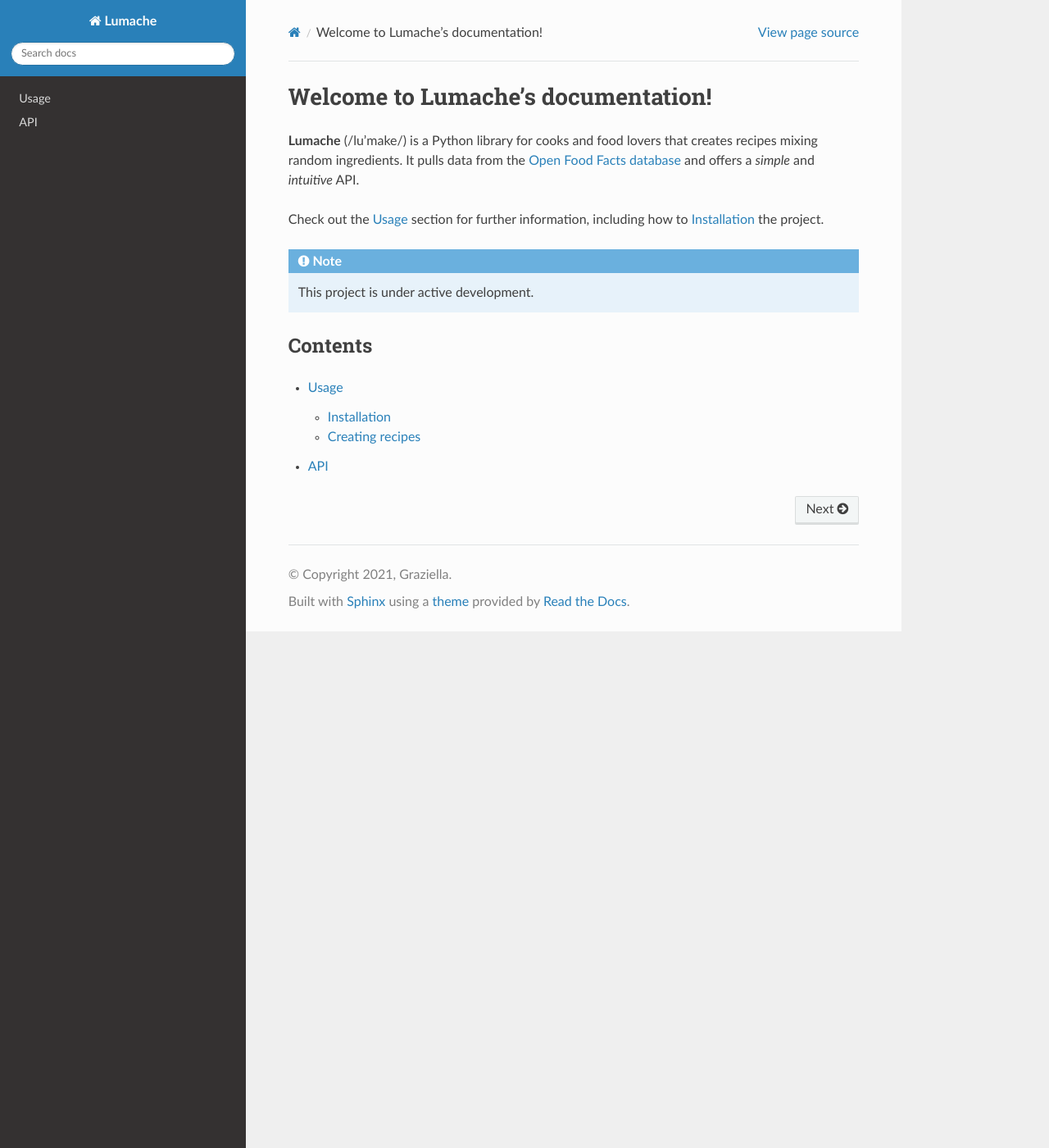
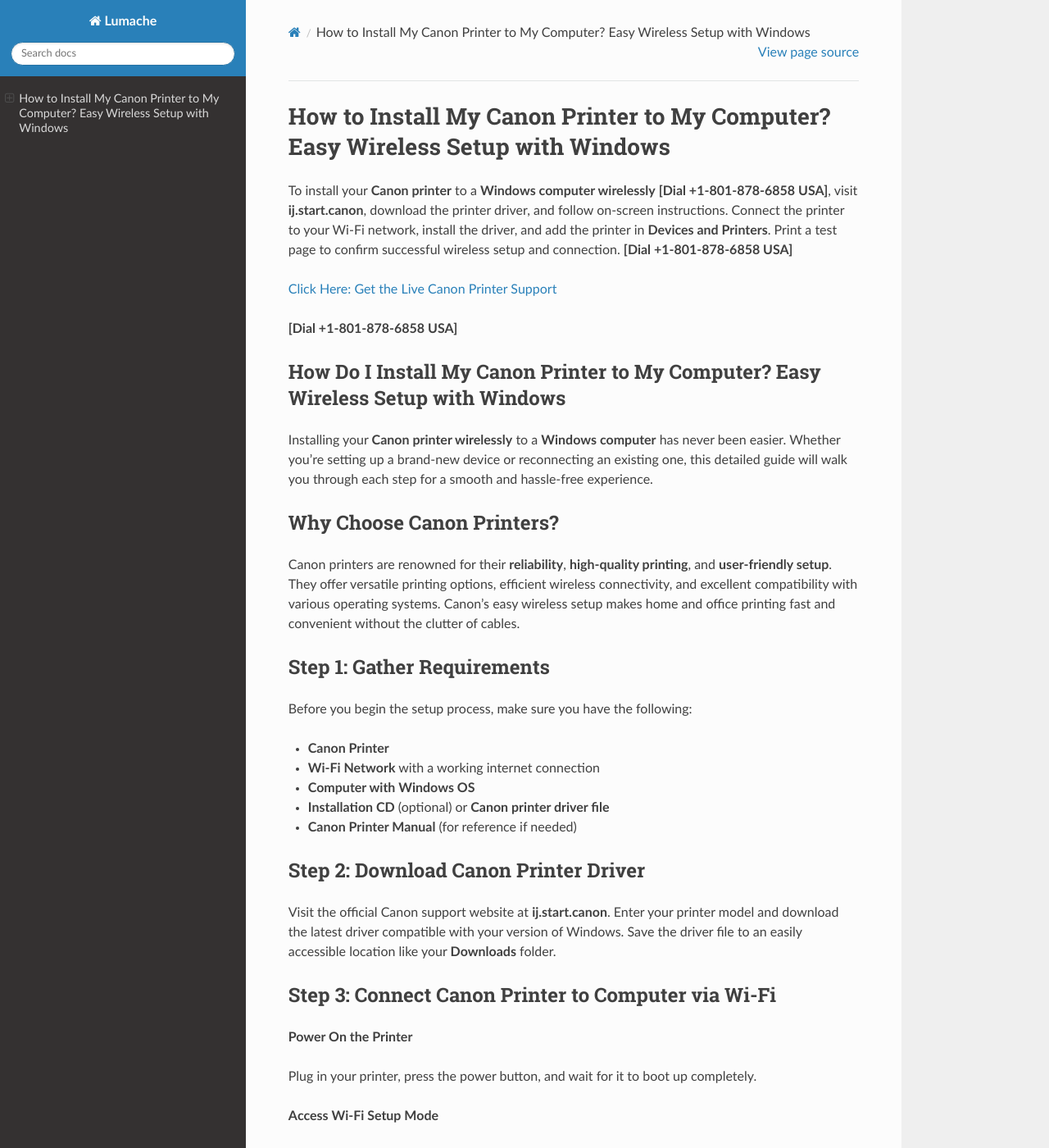
Before and after one commit to trickjack/oip-manual-canon, a Sphinx documentation site: the page built from docs/source/index.rst, in a window 1280 px wide and 1400 px high. Shown: the whole window at 82% size. Built offline with Sphinx 7.4.7 and the Read the Docs theme 3.1.0, drawn with Linux system fonts in a browser that asks for light colours; some of the changed text lies outside the part shown.

Commit message:
Update index.rst

```diff
--- a/docs/source/index.rst
+++ b/docs/source/index.rst
@@ -1,22 +1,106 @@
-Welcome to Lumache's documentation!
-===================================
+How to Install My Canon Printer to My Computer? Easy Wireless Setup with Windows
+=================================================================================
 
-**Lumache** (/lu'make/) is a Python library for cooks and food lovers
-that creates recipes mixing random ingredients.
-It pulls data from the `Open Food Facts database <https://world.openfoodfacts.org/>`_
-and offers a *simple* and *intuitive* API.
+To install your **Canon printer** to a **Windows computer wirelessly** **[Dial +1-801-878-6858 USA]**, visit **ij.start.canon**, download the printer driver, and follow on-screen instructions. Connect the printer to your Wi-Fi network, install the driver, and add the printer in **Devices and Printers**. Print a test page to confirm successful wireless setup and connection. **[Dial +1-801-878-6858 USA]**
 
-Check out the :doc:`usage` section for further information, including
-how to :ref:`installation` the project.
+`Click Here: Get the Live Canon Printer Support <https://jivo.chat/KlZSRejpBm>`_
 
-.. note::
+**[Dial +1-801-878-6858 USA]**
 
-   This project is under active development.
+How Do I Install My Canon Printer to My Computer? Easy Wireless Setup with Windows
+----------------------------------------------------------------------------------
 
-Contents
---------
+Installing your **Canon printer wirelessly** to a **Windows computer** has never been easier. Whether you're setting up a brand-new device or reconnecting an existing one, this detailed guide will walk you through each step for a smooth and hassle-free experience.
 
-.. toctree::
+Why Choose Canon Printers?
+--------------------------
 
-   usage
-   api
+Canon printers are renowned for their **reliability**, **high-quality printing**, and **user-friendly setup**. They offer versatile printing options, efficient wireless connectivity, and excellent compatibility with various operating systems. Canon’s easy wireless setup makes home and office printing fast and convenient without the clutter of cables.
+
+Step 1: Gather Requirements
+----------------------------
+
+Before you begin the setup process, make sure you have the following:
+
+- **Canon Printer**
+- **Wi-Fi Network** with a working internet connection
+- **Computer with Windows OS**
+- **Installation CD** (optional) or **Canon printer driver file**
+- **Canon Printer Manual** (for reference if needed)
+
+Step 2: Download Canon Printer Driver
+-------------------------------------
+
+Visit the official Canon support website at **ij.start.canon**. Enter your printer model and download the latest driver compatible with your version of Windows. Save the driver file to an easily accessible location like your **Downloads** folder.
+
+Step 3: Connect Canon Printer to Computer via Wi-Fi
+---------------------------------------------------
+
+**Power On the Printer**
+
+Plug in your printer, press the power button, and wait for it to boot up completely.
+
+**Access Wi-Fi Setup Mode**
+
+Use the printer's control panel or display screen to navigate to the **Wi-Fi Setup** or **LAN Settings** menu. Select **Wireless LAN setup**.
+
+**Select Your Network**
+
+The printer will scan for available networks. Choose your **Wi-Fi network name (SSID)** and enter the correct password.
+
+**Confirm Connection**
+
+Once connected, the printer will display a confirmation message or a Wi-Fi light indicator will turn steady.
+
+Step 4: Install the Printer Driver
+----------------------------------
+
+Locate and double-click the driver setup file you downloaded. Follow the on-screen instructions to install the software. Accept the license agreement and allow the program to detect your printer on the Wi-Fi network.
+
+Step 5: Add the Canon Printer to Windows
+----------------------------------------
+
+- Open **Control Panel**
+- Go to **Devices and Printers**
+- Click **Add a printer**
+- Select your **Canon printer** from the list of available devices
+- Complete the on-screen instructions to finalize the setup
+
+Step 6: Test Your Printer
+-------------------------
+
+After installation, print a test page to confirm the connection. Open **Devices and Printers**, right-click your **Canon printer**, and select **Printer Properties**. Click **Print Test Page** to verify everything is working properly.
+
+Troubleshooting Common Issues
+-----------------------------
+
+**Printer Not Detected**
+
+Ensure both the printer and your Windows computer are connected to the same Wi-Fi network. Restart devices if needed.
+
+**Driver Installation Fails**
+
+Disable any antivirus software temporarily and retry the driver installation. Download the latest drivers directly from **ij.start.canon**.
+
+**Printing Errors**
+
+Check for paper jams, empty ink cartridges, or connection issues. Restart the printer and computer to resolve minor glitches.
+
+Why Wireless Printing Is a Game-Changer
+---------------------------------------
+
+Wireless printing eliminates the hassle of tangled cables and lets you print from anywhere within your network. It enables printing from multiple devices including laptops, smartphones, and tablets — making workspaces cleaner and workflows more efficient.
+
+Benefits of Canon Wireless Printer Setup
+----------------------------------------
+
+- No messy cables or physical connections
+- Easy sharing between multiple devices
+- Print from mobile devices via **Canon PRINT** app
+- Simple setup using **IJ Start Canon**
+- Flexible placement of your printer anywhere within Wi-Fi range
+
+Final Thoughts
+--------------
+
+Installing your **Canon printer** to your **Windows computer** through a wireless setup is quick, efficient, and user-friendly. With Canon’s smart wireless features, you can print seamlessly from multiple devices without the limitations of physical connections. Follow these easy steps for hassle-free installation and enjoy smooth, high-quality wireless printing at home or the office.
```
